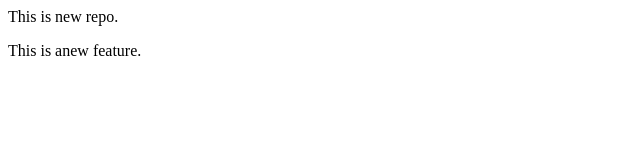
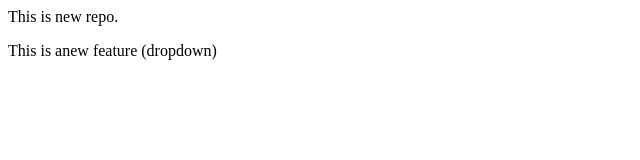
Before and after one commit to RuchitaBabar/localrepo, a plain HTML site: page index.html in a window 1280 px wide. Shown: the full height of the page, 0-640 px from the left. Drawn offline with Linux system fonts and the light colour scheme.

Commit message:
add dropdown

```diff
--- a/index.html
+++ b/index.html
@@ -1,2 +1,2 @@
 <p>This is new repo.</p>
-<p>This is anew feature.</p>
+<p>This is anew feature (dropdown)</p>
```
